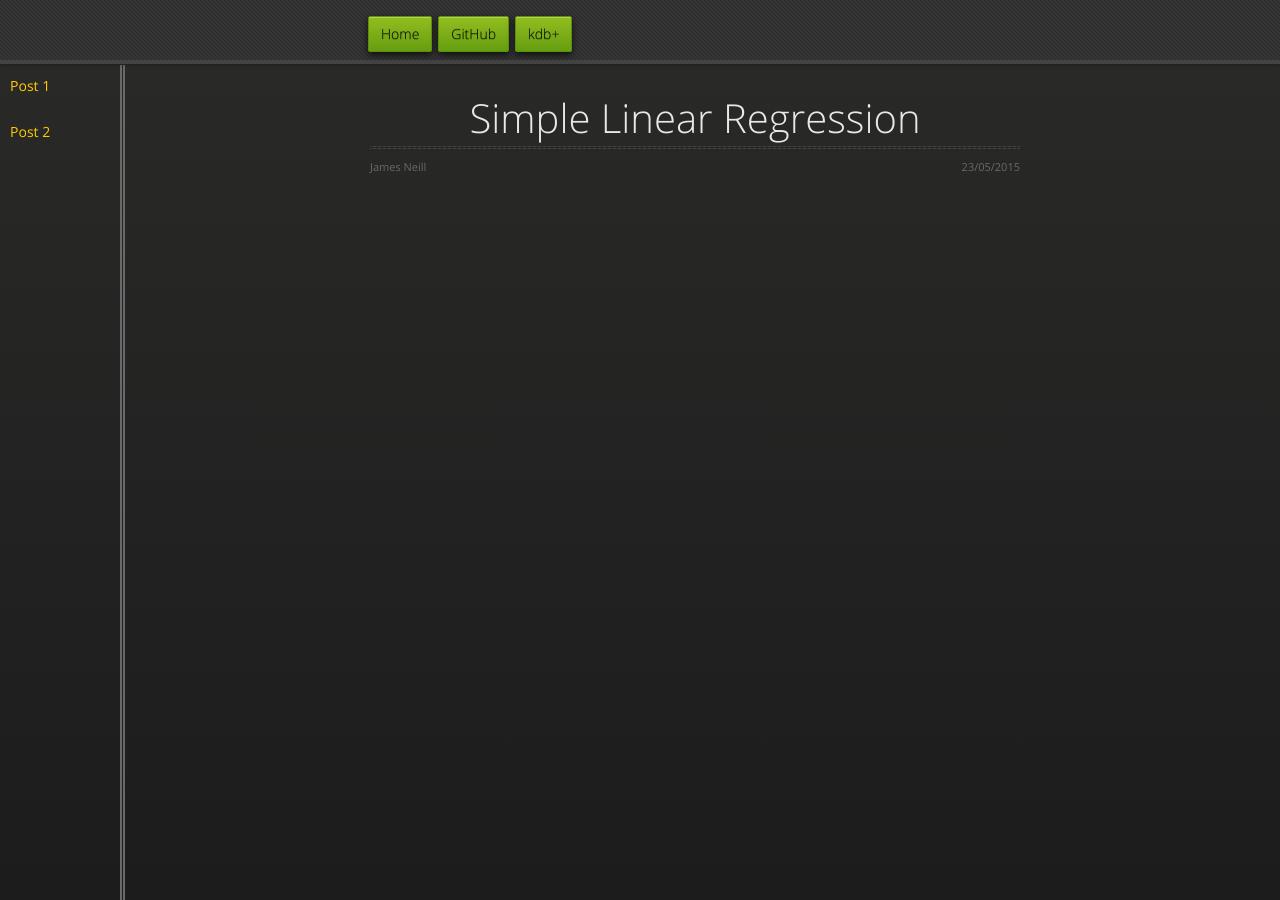
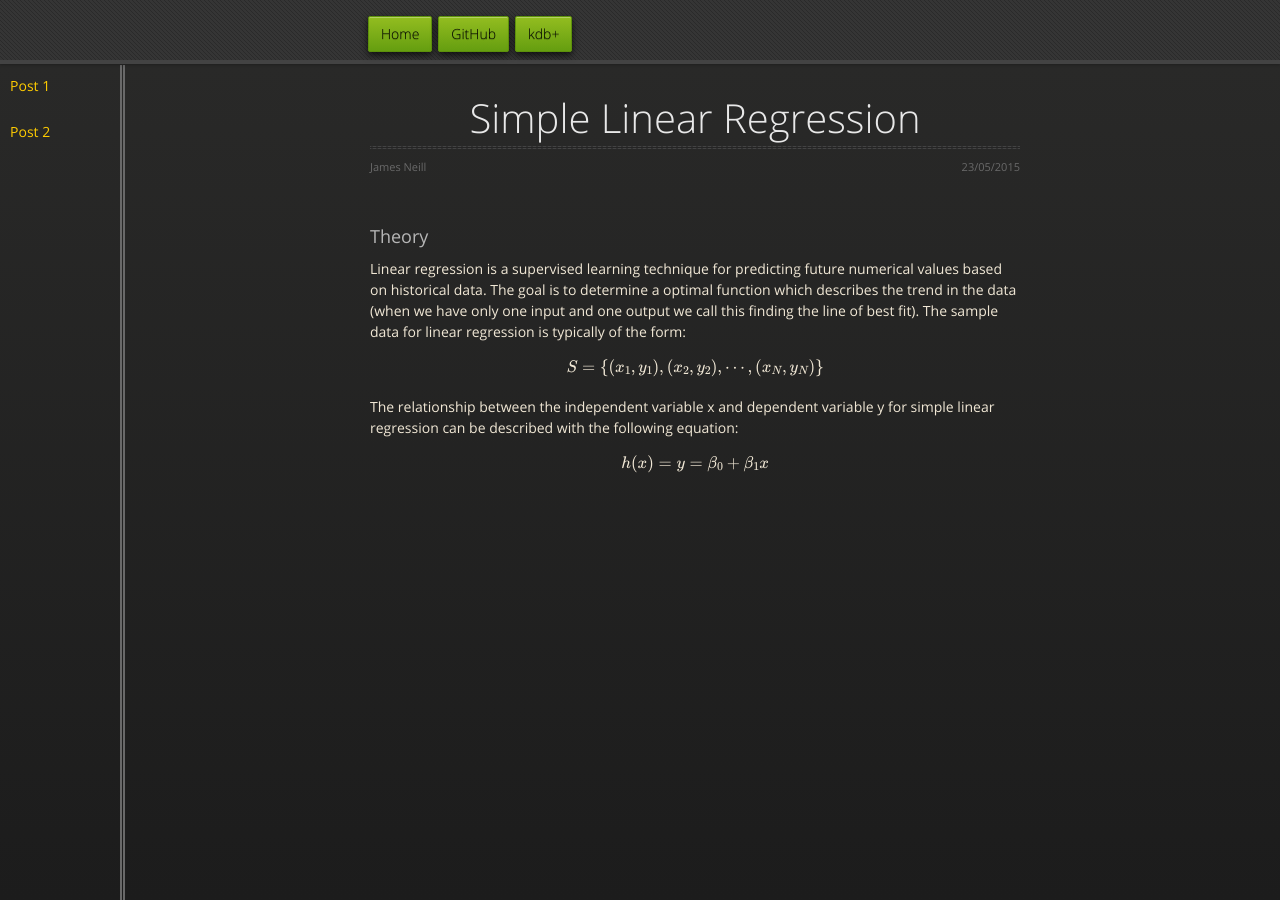
Before and after one commit to jpneill/jpneill.github.io, a Jekyll site: the page posts/Lin_Reg.html, which Jekyll copies as it is, in a window 1280 px wide. Built offline with Jekyll 4.4.1, drawn with Linux system fonts in a browser that asks for light colours; nearby versions of some CDN libraries; formulas are drawn with MathJax 3.

Commit message:
Added intro

```diff
--- a/posts/Lin_Reg.html
+++ b/posts/Lin_Reg.html
@@ -51,6 +51,9 @@
           <span class="credits left">James Neill</span>
           <span class="credits right">23/05/2015</span>
         </div>
+        <h3>Theory</h3>
+        <p>Linear regression is a supervised learning technique for predicting future numerical values based on historical data. The goal is to determine a optimal function which describes the trend in the data (when we have only one input and one output we call this finding the line of best fit). The sample data for linear regression is typically of the form:$$S=\{(x_1,y_1),(x_2,y_2),\cdots,(x_N,y_N)\}$$</p>
+        <p>The relationship between the independent variable x and dependent variable y for simple linear regression can be described with the following equation:$$h(x)=y=\beta_0+\beta_1 x$$</p>
       </section>
     </div>
     </div>
```
